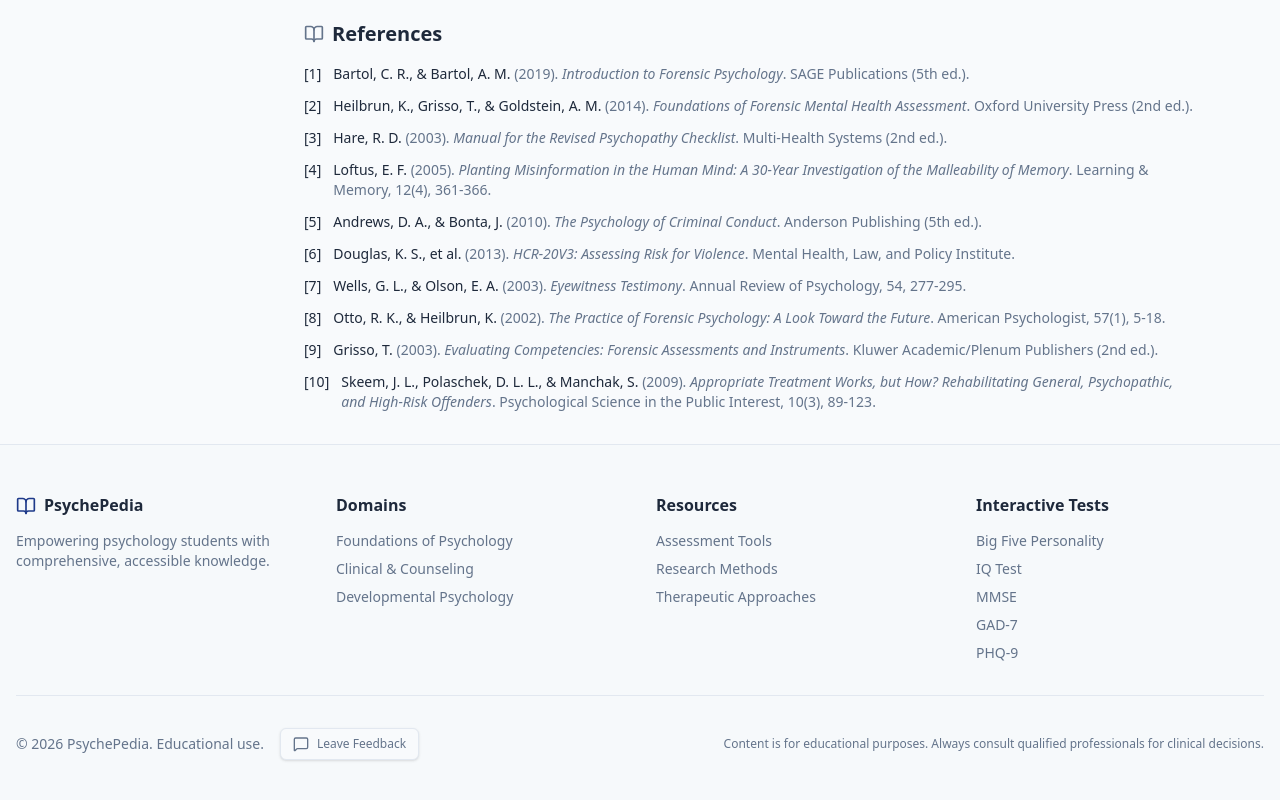
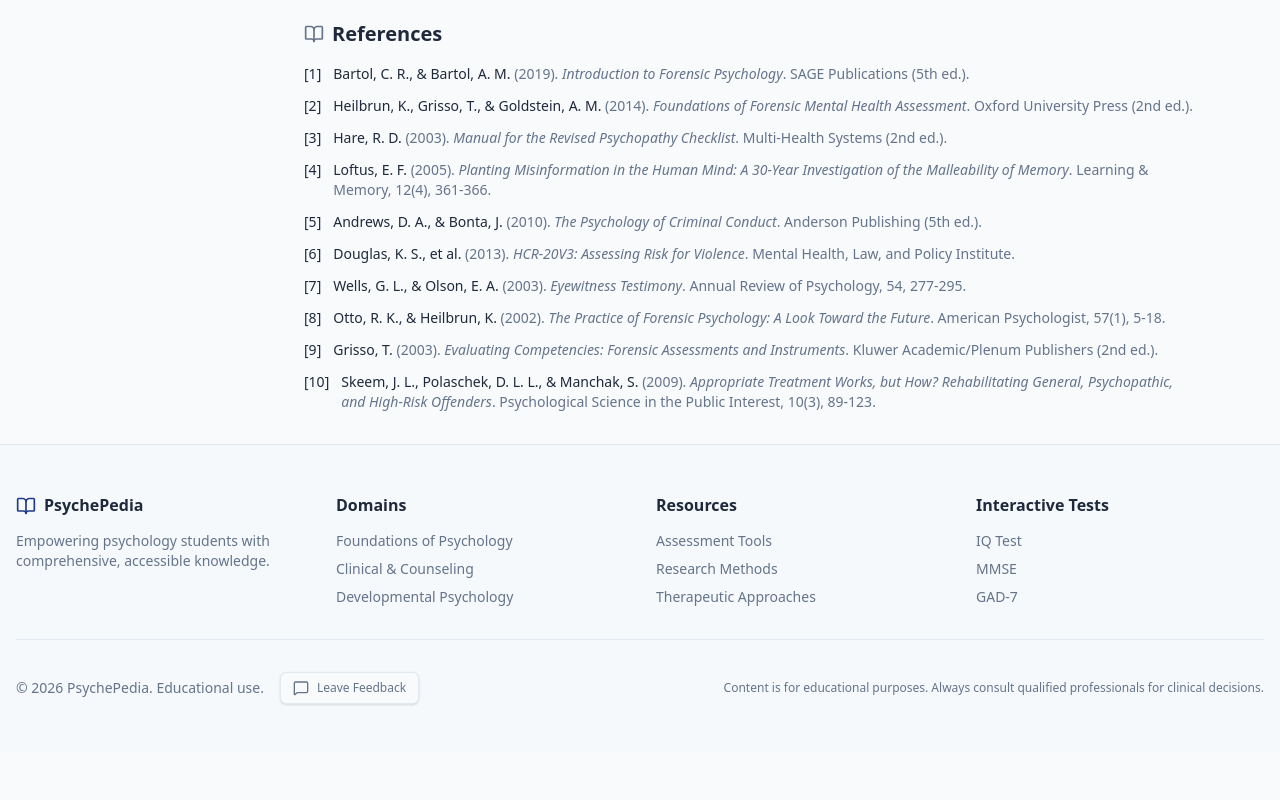
Before and after one commit to QUIPXI/psychepedia, a Next.js app: page /en/wiki/applied/forensic-psychology in a window 1280 px wide. Shown: the part 3574-4374 px from the top of the page. After the commit the page ends 4326 px from the top, so only its background shows below. Built offline with nearby package versions, Linux system fonts and the light colour scheme.

Commit message:
refactor: remove BFP and PHQ-9 from footer interactive tests
- Removed Big Five Personality from footer interactive tests
- Removed PHQ-9 from footer interactive tests
- Kept IQ Test, MMSE, and GAD-7

```diff
--- a/src/components/layout/Footer.tsx
+++ b/src/components/layout/Footer.tsx
@@ -76,11 +76,6 @@ export function Footer() {
             <h3 className="font-semibold mb-3">{t("interactiveTests")}</h3>
             <ul className="space-y-2 text-sm text-muted-foreground">
               <li>
-                <Link href="/experiments/big-five" className="hover:text-foreground transition-colors">
-                  {locale === "ar" ? "السمات الخمس الكبرى" : "Big Five Personality"}
-                </Link>
-              </li>
-              <li>
                 <Link href="/experiments/iq" className="hover:text-foreground transition-colors">
                   {locale === "ar" ? "اختبار الذكاء" : "IQ Test"}
                 </Link>
@@ -93,11 +88,6 @@ export function Footer() {
               <li>
                 <Link href="/experiments/gad7" className="hover:text-foreground transition-colors">
                   {locale === "ar" ? "مقياس القلق" : "GAD-7"}
-                </Link>
-              </li>
-              <li>
-                <Link href="/experiments/phq9" className="hover:text-foreground transition-colors">
-                  {locale === "ar" ? "مقياس الاكتئاب" : "PHQ-9"}
                 </Link>
               </li>
             </ul>
```
